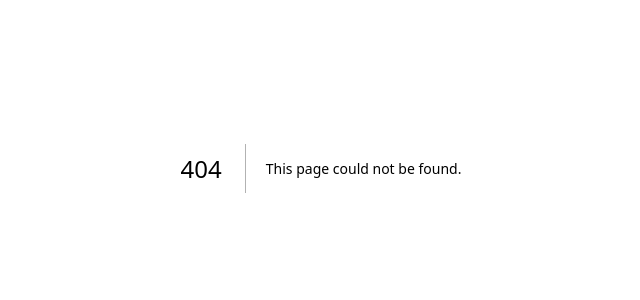
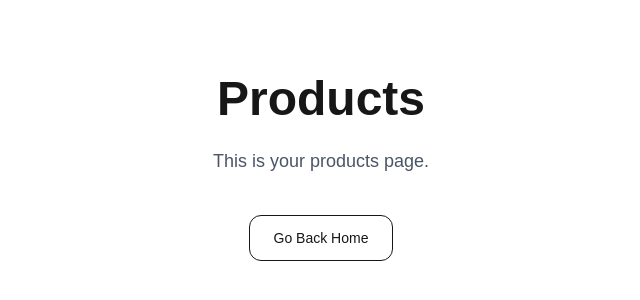
Before and after one commit to randompythoncoder/hello-site, a Next.js app: page /products in a window 1280 px wide. Before the commit this address had no page. Shown: the part 232-532 px from the top of the page, without its empty margins (319-959 px from the left). Built offline with nearby package versions, Linux system fonts and the light colour scheme.

Commit message:
add products page

```diff
--- a/app/page.tsx
+++ b/app/page.tsx
@@ -41,10 +41,10 @@ export default function Home() {
 
             <div className="mt-8 flex flex-col gap-4 sm:flex-row">
               <a
-                href="#"
+                href="/products"
                 className="rounded-xl bg-black px-6 py-3 text-center text-sm font-semibold text-white hover:opacity-80"
               >
-                View Projects
+                View Products
               </a>
 
               <a
--- /dev/null
+++ b/app/products/page.tsx
@@ -0,0 +1,18 @@
+export default function Products() {
+  return (
+    <main className="min-h-screen flex flex-col items-center justify-center p-10">
+      <h1 className="text-5xl font-bold">Products</h1>
+
+      <p className="mt-6 text-gray-600 text-lg">
+        This is your products page.
+      </p>
+
+      <a
+        href="/"
+        className="mt-10 rounded-xl border px-6 py-3 text-sm hover:bg-gray-100"
+      >
+        Go Back Home
+      </a>
+    </main>
+  );
+}
```
